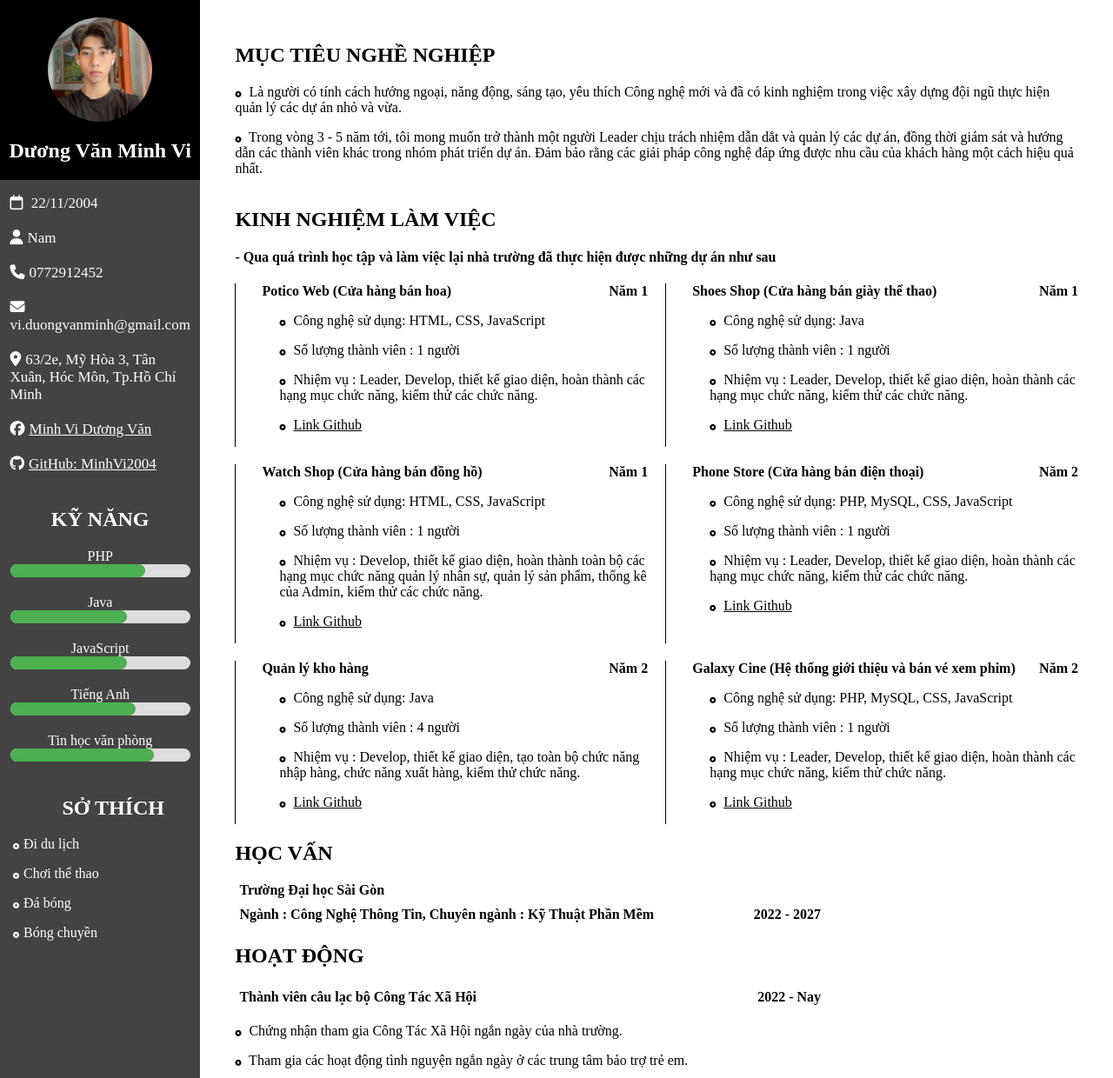
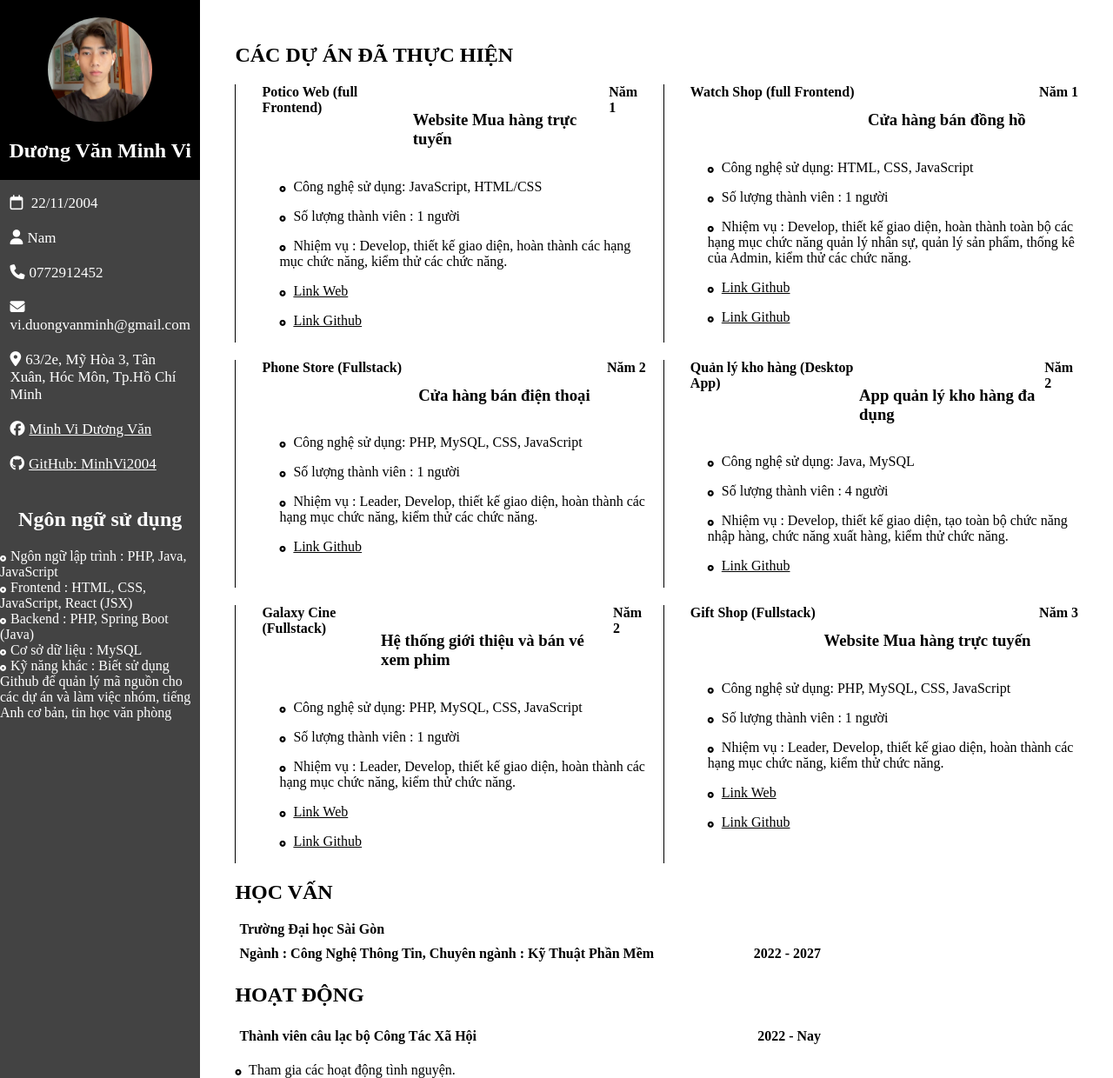
Before and after one commit to MinhVi2004/CV_DuongVanMinhVi, a plain HTML site: page index.html in a window 1280 px wide. Shown: the top 1240 px of the page at 87% size. Drawn offline with Linux system fonts and the light colour scheme.

Commit message:
Cập nhật CV

```diff
--- a/index.html
+++ b/index.html
@@ -21,118 +21,109 @@
                         <p><i class="fa-brands fa-facebook"></i><a href="facebook.com/duog.dai.quy.21">Minh Vi Dương Văn</a></p>
                         <p><i class="fa-brands fa-github"></i><a href="https://github.com/MinhVi2004">GitHub: MinhVi2004</a></p>
                   </div>
+                        <h2>Ngôn ngữ sử dụng</h2>
                   <div id="left-section-skill">
-                        <h2>KỸ NĂNG</h2>
-                        <p>PHP</p>
-                        <div class="progress-bar">
-                              <div class="progress" style="width: 70%;"></div>
-                        </div>
-                        <p>Java</p>
-                        <div class="progress-bar">
-                              <div class="progress" style="width: 60%;"></div>
-                        </div>
-                        <p>JavaScript</p>
-                        <div class="progress-bar">
-                              <div class="progress" style="width: 60%;"></div>
-                        </div>
-                        <p>Tiếng Anh</p>
-                        <div class="progress-bar">
-                              <div class="progress" style="width: 65%;"></div>
-                        </div>
-                        <p>Tin học văn phòng</p>
-                        <div class="progress-bar">
-                              <div class="progress" style="width: 75%;"></div>
-                        </div>
+                        <p><i class="fa-solid fa-circle-dot"></i><span>Ngôn ngữ lập trình</span> : PHP, Java, JavaScript</p>
+                        <p><i class="fa-solid fa-circle-dot"></i><span>Frontend</span> : HTML, CSS, JavaScript, React (JSX)</p>
+                        <p><i class="fa-solid fa-circle-dot"></i><span>Backend</span> : PHP, Spring Boot (Java)</p>
+                        <p><i class="fa-solid fa-circle-dot"></i><span>Cơ sở dữ liệu</span> : MySQL</p>
+                        <p><i class="fa-solid fa-circle-dot"></i><span>Kỹ năng khác</span> : Biết sử dụng Github để quản lý mã nguồn cho các dự án và làm việc nhóm, tiếng Anh cơ bản, tin học văn phòng</p>
+
                   </div>
                   <div id="left-section-hobby">
-                        <center><h2>SỞ THÍCH</h2></center>
+                        <!-- <center><h2>SỞ THÍCH</h2></center>
                         <p><i class="fa-solid fa-circle-dot"></i><span>Đi du lịch</span></p>
                         <p><i class="fa-solid fa-circle-dot"></i><span>Chơi thể thao</span></p>
                         <p><i class="fa-solid fa-circle-dot"></i><span>Đá bóng</span></p>
-                        <p><i class="fa-solid fa-circle-dot"></i><span>Bóng chuyền</span></p>
+                        <p><i class="fa-solid fa-circle-dot"></i><span>Bóng chuyền</span></p> -->
                   </div>
             </div>
             <div id="right-section">
-                  <div id="work-target">
-                        <h2 class="title-orange">MỤC TIÊU NGHỀ NGHIỆP</h2>
-                        <p><i class="fa-solid fa-circle-dot"></i> Là người có tính cách hướng ngoại, năng động, sáng tạo, yêu thích Công nghệ mới và đã có kinh nghiệm trong việc xây dựng đội ngũ thực hiện quản lý các dự án nhỏ và vừa.</p>
-                        <p><i class="fa-solid fa-circle-dot"></i> Trong vòng 3 - 5 năm tới, tôi mong muốn trở thành một người Leader chịu trách nhiệm dẫn dắt và quản lý các dự án, đồng thời giám sát và hướng dẫn các thành viên khác trong nhóm phát triển dự án. Đảm bảo rằng các giải pháp công nghệ đáp ứng được nhu cầu của khách hàng một cách hiệu quả nhất.</p>
-                  </div>
 
                   <div id="work-experience">
-                        <h2 class="title-orange">KINH NGHIỆM LÀM VIỆC</h2>
-                        <h4>- Qua quá trình học tập và làm việc lại nhà trường đã thực hiện được những dự án như sau</h4>
+                        <h2 class="title-orange">CÁC DỰ ÁN ĐÃ THỰC HIỆN</h2>
+                        <!-- <h4>- Qua quá trình học tập và làm việc lại nhà trường đã thực hiện được những dự án như sau</h4> -->
                         <div id="word-experience-container">
                               <div class="project-detail">
                                     <div class="project-detail-header">
-                                          <h4>Potico Web (Cửa hàng bán hoa)</h4>
+                                          <h4>Potico Web (full Frontend)</h4>
+                                          <h3>Website Mua hàng trực tuyến</h3>
                                           <h4>Năm 1</h4>
                                     </div>
                                     <div class="project-detail-content">
-                                          <p><i class="fa-solid fa-circle-dot"></i> Công nghệ sử dụng: HTML, CSS, JavaScript</p>
+                                          <p><i class="fa-solid fa-circle-dot"></i> Công nghệ sử dụng: JavaScript, HTML/CSS</p>
                                           <p><i class="fa-solid fa-circle-dot"></i> Số lượng thành viên : 1 người</p>
-                                          <p><i class="fa-solid fa-circle-dot"></i> Nhiệm vụ : Leader, Develop, thiết kế giao diện, hoàn thành các hạng mục chức năng, kiểm thử các chức năng.</p>
-                                          <p><i class="fa-solid fa-circle-dot"></i> <a href="http://https://github.com/MinhVi2004/PoticoWeb"> Link Github</a></p>
+                                          <p><i class="fa-solid fa-circle-dot"></i> Nhiệm vụ : Develop, thiết kế giao diện, hoàn thành các hạng mục chức năng, kiểm thử các chức năng.</p>
+                                          <p><i class="fa-solid fa-circle-dot"></i> <a href="https://minhvi2004.github.io/PoticoWeb/Web1/index.html"  target="_blank" rel="noopener noreferrer"> Link Web</a></p>
+                                          <p><i class="fa-solid fa-circle-dot"></i> <a href="https://github.com/MinhVi2004/PoticoWeb"  target="_blank" rel="noopener noreferrer"> Link Github</a></p>
                                     </div>
                               </div>
                               <div class="project-detail">
                                     <div class="project-detail-header">
-                                          <h4>Shoes Shop (Cửa hàng bán giày thể thao)</h4>
-                                          <h4>Năm 1</h4>
-                                    </div>
-                                    <div class="project-detail-content">
-                                          <p><i class="fa-solid fa-circle-dot"></i> Công nghệ sử dụng: Java</p>
-                                          <p><i class="fa-solid fa-circle-dot"></i> Số lượng thành viên : 1 người</p>
-                                          <p><i class="fa-solid fa-circle-dot"></i> Nhiệm vụ : Leader, Develop, thiết kế giao diện, hoàn thành các hạng mục chức năng, kiểm thử các chức năng.</p>
-                                          <p><i class="fa-solid fa-circle-dot"></i> <a href="http://https://github.com/MinhVi2004/ShoesShopJava"> Link Github</a></p>
-                                    </div>
-                              </div>
-                              <div class="project-detail">
-                                    <div class="project-detail-header">
-                                          <h4>Watch Shop (Cửa hàng bán đồng hồ)</h4>
+                                          <h4>Watch Shop (full Frontend)</h4>
+                                          <h3>Cửa hàng bán đồng hồ</h3>
                                           <h4>Năm 1</h4>
                                     </div>
                                     <div class="project-detail-content">
                                           <p><i class="fa-solid fa-circle-dot"></i> Công nghệ sử dụng: HTML, CSS, JavaScript</p>
                                           <p><i class="fa-solid fa-circle-dot"></i> Số lượng thành viên : 1 người</p>
                                           <p><i class="fa-solid fa-circle-dot"></i> Nhiệm vụ : Develop, thiết kế giao diện, hoàn thành toàn bộ các hạng mục chức năng quản lý nhân sự, quản lý sản phẩm, thống kê của Admin, kiểm thử các chức năng.</p>
-                                          <p><i class="fa-solid fa-circle-dot"></i> <a href="http://https://github.com/MinhVi2004/PoticoWeb"> Link Github</a></p>
+                                          <p><i class="fa-solid fa-circle-dot"></i> <a  target="_blank" rel="noopener noreferrer" href="https://minhvi2004.github.io/WatchShop/"> Link Github</a></p>
+                                          <p><i class="fa-solid fa-circle-dot"></i> <a  target="_blank" rel="noopener noreferrer" href="https://github.com/MinhVi2004/WatchShop"> Link Github</a></p>
                                     </div>
                               </div>
                               <div class="project-detail">
                                     <div class="project-detail-header">
-                                          <h4>Phone Store (Cửa hàng bán điện thoại)</h4>
+                                          <h4>Phone Store (Fullstack)</h4>
+                                          <h3>Cửa hàng bán điện thoại</h3>
                                           <h4>Năm 2</h4>
                                     </div>
                                     <div class="project-detail-content">
                                           <p><i class="fa-solid fa-circle-dot"></i> Công nghệ sử dụng: PHP, MySQL, CSS, JavaScript</p>
                                           <p><i class="fa-solid fa-circle-dot"></i> Số lượng thành viên : 1 người</p>
                                           <p><i class="fa-solid fa-circle-dot"></i> Nhiệm vụ : Leader, Develop, thiết kế giao diện, hoàn thành các hạng mục chức năng, kiểm thử các chức năng.</p>
-                                          <p><i class="fa-solid fa-circle-dot"></i> <a href="http://https://github.com/MinhVi2004/PhoneStore_PHP"> Link Github</a></p>
+                                          <p><i class="fa-solid fa-circle-dot"></i> <a  target="_blank" rel="noopener noreferrer" href="http://https://github.com/MinhVi2004/PhoneStore_PHP"> Link Github</a></p>
                                     </div>
                               </div>
                               <div class="project-detail">
                                     <div class="project-detail-header">
-                                          <h4>Quản lý kho hàng</h4>
+                                          <h4>Quản lý kho hàng (Desktop App)</h4>
+                                          <h3>App quản lý kho hàng đa dụng</h3>
                                           <h4>Năm 2</h4>
                                     </div>
                                     <div class="project-detail-content">
-                                          <p><i class="fa-solid fa-circle-dot"></i> Công nghệ sử dụng: Java</p>
+                                          <p><i class="fa-solid fa-circle-dot"></i> Công nghệ sử dụng: Java, MySQL</p>
                                           <p><i class="fa-solid fa-circle-dot"></i> Số lượng thành viên : 4 người</p>
                                           <p><i class="fa-solid fa-circle-dot"></i> Nhiệm vụ : Develop, thiết kế giao diện, tạo toàn bộ chức năng nhập hàng, chức năng xuất hàng, kiểm thử chức năng.</p>
-                                          <p><i class="fa-solid fa-circle-dot"></i> <a href="http://https://github.com/MinhVi2004/QuanLyKhoHang"> Link Github</a></p>
+                                          <p><i class="fa-solid fa-circle-dot"></i> <a  target="_blank" rel="noopener noreferrer" href="https://github.com/MinhVi2004/QuanLyKhoHang"> Link Github</a></p>
                                     </div>
                               </div>
                               <div class="project-detail">
                                     <div class="project-detail-header">
-                                          <h4>Galaxy Cine (Hệ thống giới thiệu và bán vé xem phim)</h4>
+                                          <h4>Galaxy Cine (Fullstack)</h4>
+                                          <h3>Hệ thống giới thiệu và bán vé xem phim</h3>
                                           <h4>Năm 2</h4>
                                     </div>
                                     <div class="project-detail-content">
                                           <p><i class="fa-solid fa-circle-dot"></i> Công nghệ sử dụng: PHP, MySQL, CSS, JavaScript</p>
                                           <p><i class="fa-solid fa-circle-dot"></i> Số lượng thành viên : 1 người</p>
                                           <p><i class="fa-solid fa-circle-dot"></i> Nhiệm vụ : Leader, Develop, thiết kế giao diện, hoàn thành các hạng mục chức năng, kiểm thử chức năng.</p>
-                                          <p><i class="fa-solid fa-circle-dot"></i> <a href="http://https://github.com/MinhVi2004/GalaxyCine"> Link Github</a></p>
+                                          <p><i class="fa-solid fa-circle-dot"></i> <a  target="_blank" rel="noopener noreferrer" href="https://glxcine.infinityfreeapp.com/Galaxy/index.php"> Link Web</a></p>
+                                          <p><i class="fa-solid fa-circle-dot"></i> <a  target="_blank" rel="noopener noreferrer" href="https://github.com/MinhVi2004/GalaxyCine"> Link Github</a></p>
+                                    </div>
+                              </div>
+                              <div class="project-detail">
+                                    <div class="project-detail-header">
+                                          <h4>Gift Shop (Fullstack)</h4>
+                                          <h3>Website Mua hàng trực tuyến</h3>
+                                          <h4>Năm 3</h4>
+                                    </div>
+                                    <div class="project-detail-content">
+                                          <p><i class="fa-solid fa-circle-dot"></i> Công nghệ sử dụng: PHP, MySQL, CSS, JavaScript</p>
+                                          <p><i class="fa-solid fa-circle-dot"></i> Số lượng thành viên : 1 người</p>
+                                          <p><i class="fa-solid fa-circle-dot"></i> Nhiệm vụ : Leader, Develop, thiết kế giao diện, hoàn thành các hạng mục chức năng, kiểm thử chức năng.</p>
+                                          <p><i class="fa-solid fa-circle-dot"></i> <a  target="_blank" rel="noopener noreferrer" href="https://giftshop.42web.io/"> Link Web</a></p>
+                                          <p><i class="fa-solid fa-circle-dot"></i> <a  target="_blank" rel="noopener noreferrer" href="https://github.com/MinhVi2004/Giftshop"> Link Github</a></p>
                                     </div>
                               </div>
                         </div>
@@ -153,9 +144,7 @@
                               <h4>Thành viên câu lạc bộ Công Tác Xã Hội</h4>
                               <h4>2022 - Nay</h4>
                         </div>
-                        <p><i class="fa-solid fa-circle-dot"></i> Chứng nhận tham gia Công Tác Xã Hội ngắn ngày của nhà trường.</p>
-                        <p><i class="fa-solid fa-circle-dot"></i> Tham gia các hoạt động tình nguyện ngắn ngày ở các trung tâm bảo trợ trẻ em.</p>
-                        <p><i class="fa-solid fa-circle-dot"></i> Tham gia các hoạt động tình nguyện ngắn ngày ở các viện dưỡng lão.</p>
+                        <p><i class="fa-solid fa-circle-dot"></i> Tham gia các hoạt động tình nguyện.</p>
                   </div>
             </div>
       </main>
--- a/style.css
+++ b/style.css
@@ -61,7 +61,7 @@ h3 {
       width: 100%;
       display: flex;
       flex-direction: column;
-      align-items: center;
+      align-items: left;
 }
 #left-section-skill h3 {
       margin: 10px;
```
